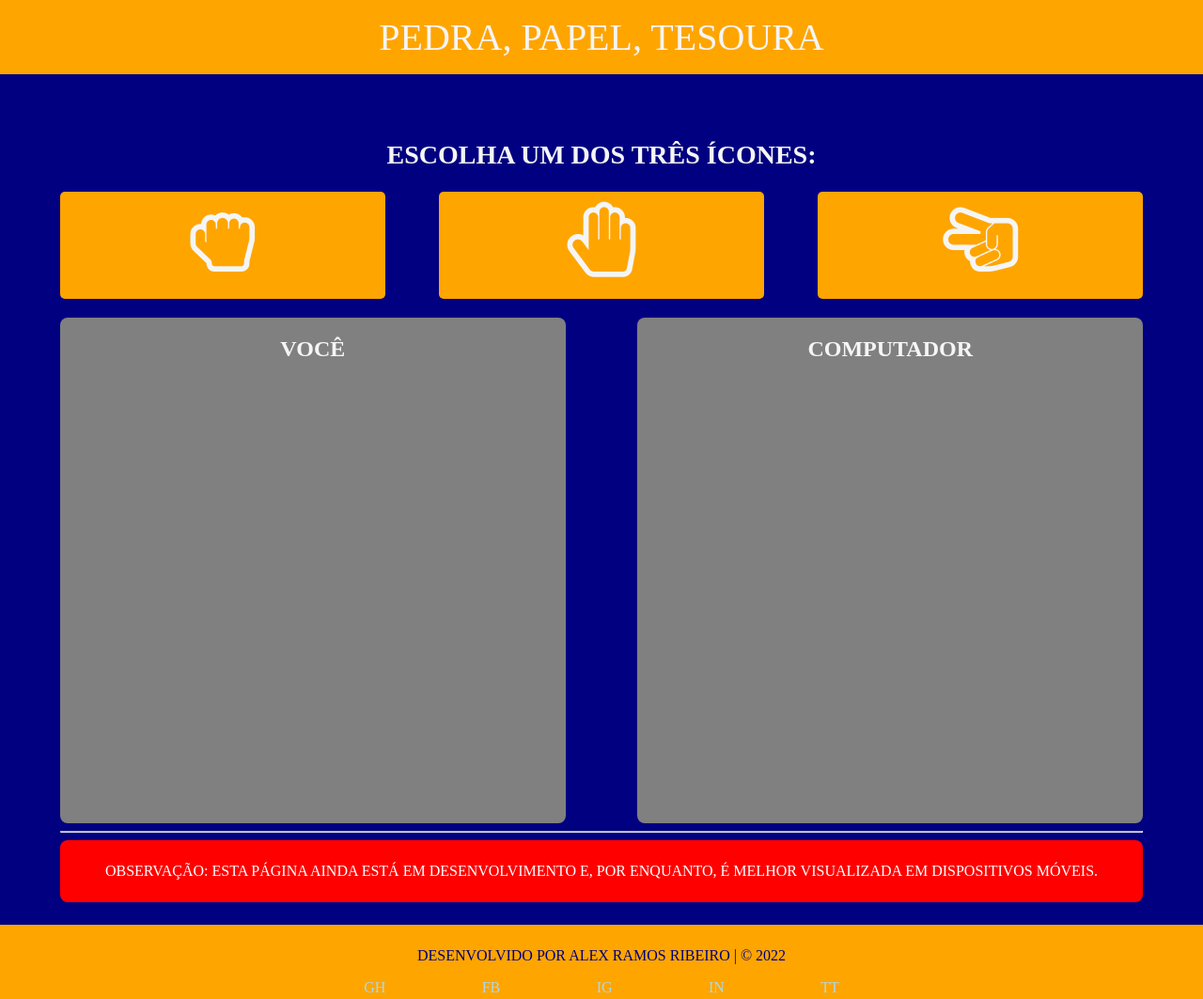
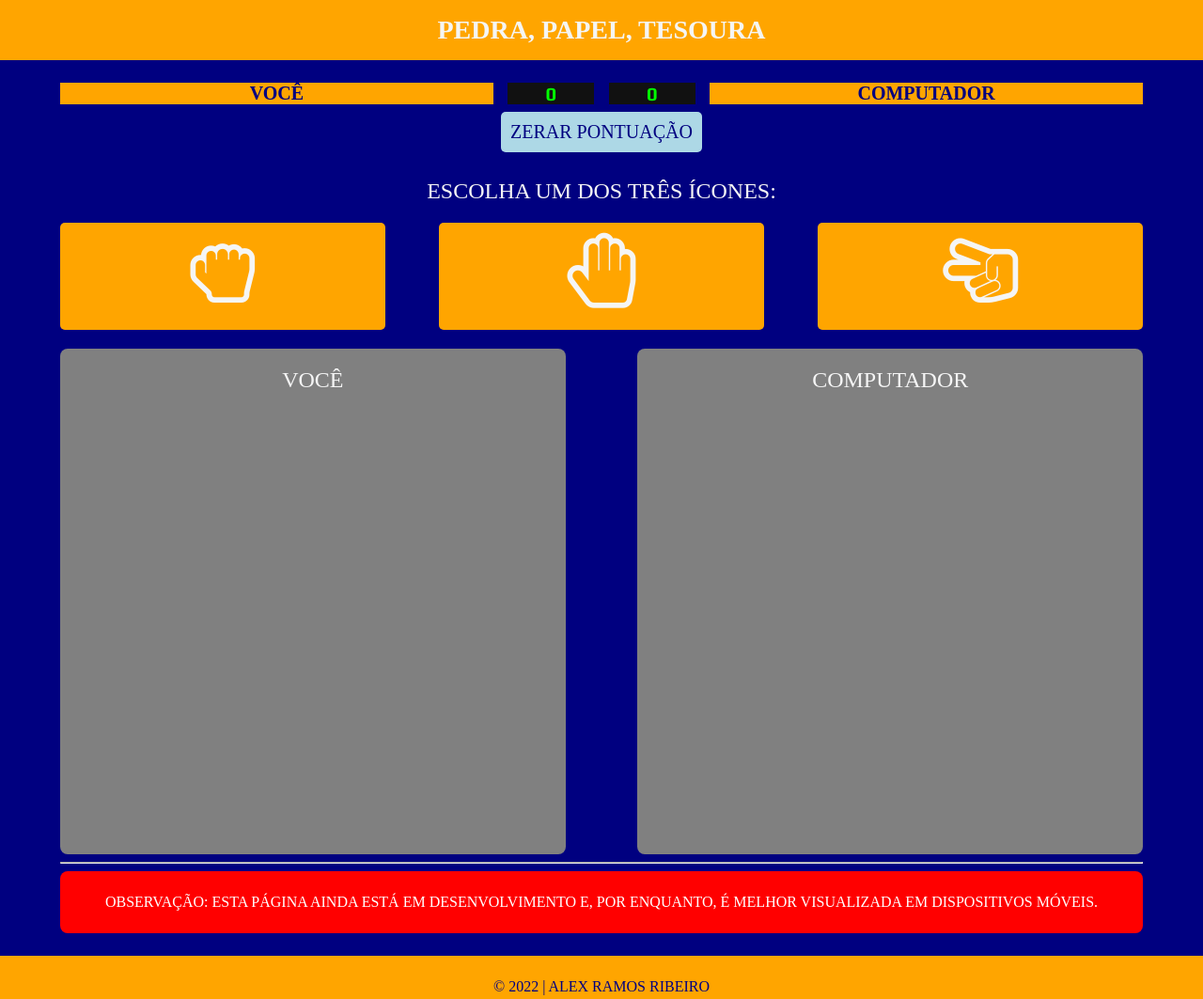
Before and after one commit to alexrribeiro/pedra-papel-tesoura, a plain HTML site: page index.html in a window 1280 px wide. Shown: the top 1063 px of the page at 94% size. Drawn offline with Linux system fonts and the light colour scheme; files whose address does not match are found by name; a web font is replaced by a local one.

Commit message:
Implmentando placar e pequenos ajustes

```diff
--- a/index.html
+++ b/index.html
@@ -22,6 +22,9 @@
       <!-- <div class="vs">-</div> -->
       <div class="placar-numero" id="placar-computador">0</div>
       <div class="nome">Computador</div>
+    </div>
+    <div class="base-placar">
+      <button type="button" onclick="zerarPontuacao()" class="botao-zerar">Zerar pontuação</button>
     </div>
     <h2 class="titulo">Escolha um dos três ícones:</h2>
     <div id="opcoes-usuario">
@@ -55,7 +58,7 @@
   </main>
   <footer>
     <div class="dev">
-      <span>Desenvolvido por Alex Ramos Ribeiro | &copy; <script type="text/javascript">document.write(new Date().getFullYear())</script></span>
+      <span>&copy; <script type="text/javascript">document.write(new Date().getFullYear())</script> | Alex Ramos Ribeiro</span>
     </div>
     <div class="links">
       <a href="http://www.github.com/alexrribeiro" target="_blank">GH</a>
--- a/jogo.js
+++ b/jogo.js
@@ -6,6 +6,8 @@ const exibicaoVencedor = document.getElementById("vencedor-jogo");
 const areaVencedor = document.getElementById("exibicao-vencedor");
 const areaUsuario = document.getElementById("painel-usuario");
 const areaComputador = document.getElementById("painel-computador");
+const placarUsuario = document.getElementById("placar-usuario");
+const placarComputador = document.getElementById("placar-computador")
 
 function verificarOpcao(opcao) {
   switch (opcao) {
@@ -73,9 +75,6 @@ function verificarVencedor(opcaoUsuario, opcaoComputador) {
     vencedor = "Erro";
   }
 
-  console.log("Usuario: ", pontosUsuario)
-  console.log("Computador: ", pontosComputador)
-
   return vencedor;
 }
 
@@ -88,6 +87,7 @@ function jogarPedraPapelTesoura(opcaoUsuario) {
   opcaoComputador = verificarOpcao(opcaoComputador);
 
   verificarVencedor(opcaoUsuario, opcaoComputador);
+  alterarPlacar();
   exibirIconesEscolhidos(iconeUsuario, iconeComputador);
   exibirNomeVencedor(vencedor);
 }
@@ -122,3 +122,14 @@ function exibirNomeVencedor(vencedor) {
     exibicaoVencedor.innerHTML = "Ocorreu algum erro";
   }
 }
+
+function alterarPlacar() {
+  placarUsuario.innerHTML = pontosUsuario;
+  placarComputador.innerHTML = pontosComputador;
+}
+
+function zerarPontuacao() {
+  pontosUsuario = 0;
+  pontosComputador = 0;
+  alterarPlacar();
+}
--- a/style.css
+++ b/style.css
@@ -20,14 +20,14 @@
 
 body {
   background: var(--background-color);
-  /* width: 90%; */
   margin: 0 auto;
   color: var(--text-color)
 }
 
 header {
   background: var(--user-color-btn);
-  font-size: 2.5rem;
+  font-size: 1.75rem;
+  font-weight: bold;
   padding: 1rem;
   text-align: center;
 }
@@ -43,8 +43,6 @@ main {
   font-weight: bold;
   display: flex;
   justify-content: space-between;
-
-  visibility: hidden;
 }
 
 .nome {
@@ -61,8 +59,24 @@ main {
   background: var(--score-background);
 }
 
+.base-placar {
+  width: 100%;
+  padding: 0.5rem;
+  text-align: center;
+}
+
+.botao-zerar {
+  font-size: 1.25rem;
+  border: none;
+  background: var(--background-color-light);
+  color: var(--background-color);
+  padding: 10px;
+  border-radius: 5px;
+  cursor: pointer;
+}
+
 .titulo {
-  font-size: 1.75rem;
+  font-size: 1.5rem;
   text-align: center;
 }
 
@@ -71,11 +85,11 @@ main {
   justify-content: space-between;
   width: 100%;
   margin: 20px auto;
-  /* border: red solid 1px; */
 }
 
 h2 {
   font-size: 1.5rem;
+  font-weight: normal;
 }
 
 .botao-opcao {
@@ -86,6 +100,7 @@ h2 {
   padding: 10px;
   width: 30%;
   border-radius: 5px;
+  cursor: pointer;
 }
 
 .botao-opcao:hover, .botao-opcao:active {
@@ -116,56 +131,34 @@ a {
 .escolha {
   width: 42vw;
   height: 42vw;
-  /* margin: 1rem auto; */
   text-align: center;
-  /* padding: 0.75rem; */
   border-radius: 0.5rem;
   transition: 0.5s;
   background: var(--background-color-dsb);
-
-  /* display: flex; */
-  /* align-content: space-between; */
 }
-
-/* .escolha p {
-  font-size: 8rem;
-} */
-
-/* .escolha-usuario {
-  background: var(--user-color);
-}
-
-.escolha-computador {
-  background: var(--computer-color);
-} */
 
 .exibicao-vencedor {
   background: var(--background-color);
   display: none;
   width: 100%;
   border-radius: 0.5rem;
-  padding: 0.75rem;
+  padding: 0.5rem;
   margin: 1rem auto;
   text-align: center;
   color: var(--background-color);
   transition: 0.5s;
 }
 
+#vencedor-jogo {
+  font-weight: bold;
+}
+
 footer {
-  /* text-align: center; */
   width: 100%;
   background: var(--user-color-btn);
   color: var(--background-color);
   padding: 1rem;
-  /* height: 20vh; */
-  /* display: flex; */
-  /* justify-content: space-between; */
-  /* align-content: space-around; */
 }
-
-/* footer p {
-  text-align: center;
-} */
 
 .dev {
   text-align: center;
```
